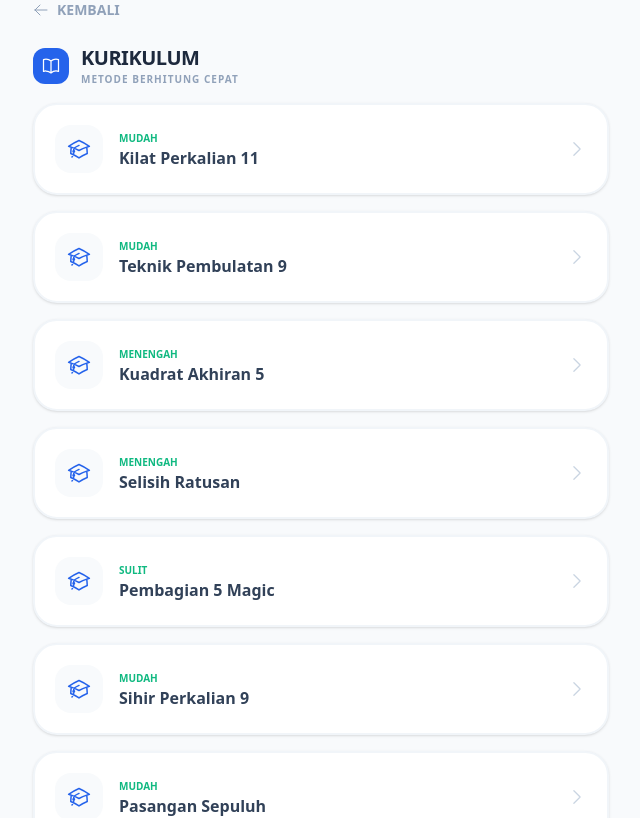
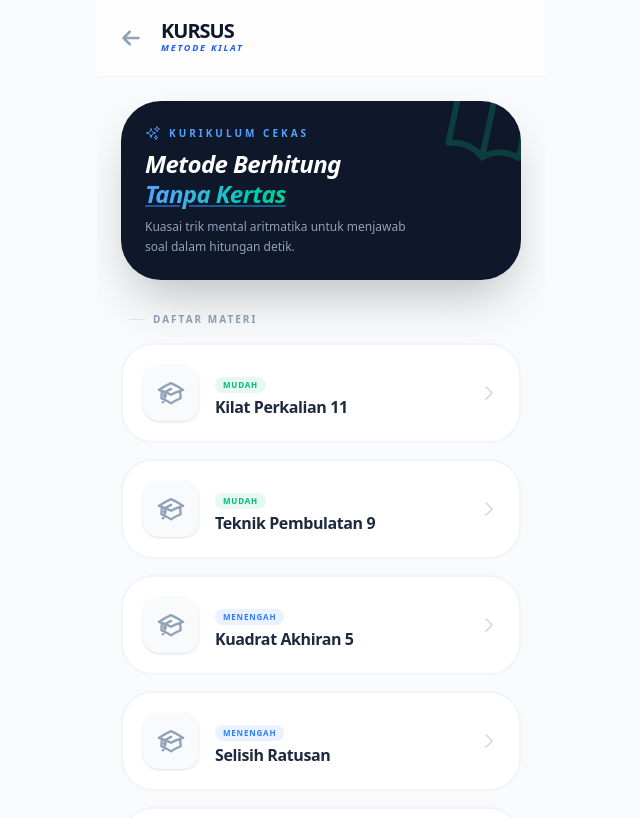
Before and after one commit to gonemaul/cekas, a Vue app: page /learn in a window 1280 px wide. Shown: the top 818 px of the page, without its empty margins (319-959 px from the left). Built offline with nearby package versions, Linux system fonts and the light colour scheme.

Commit message:
update learn view

```diff
--- a/src/components/home/HomeFooter.vue
+++ b/src/components/home/HomeFooter.vue
@@ -13,7 +13,7 @@ defineEmits(['open-patch'])
     </button>
 
     <p class="text-[9px] text-slate-300 font-bold uppercase tracking-widest leading-none">
-      &copy; {{ new Date().getFullYear() }} {{ APP_IDENTITY.name }} • {{ APP_IDENTITY.slogan }}
+      &copy; {{ new Date().getFullYear() }} {{ APP_IDENTITY.copyright }} • {{ APP_IDENTITY.version }}
     </p>
   </footer>
 </template>
--- /dev/null
+++ b/src/components/layout/AppFooter.vue
@@ -0,0 +1,18 @@
+<script setup>
+import { APP_IDENTITY } from '@/constants/appConfig'
+</script>
+
+<template>
+  <footer class="p-8 flex flex-col items-center gap-3 mt-auto">
+    <div class="flex items-center gap-2 opacity-30">
+       <div class="h-px w-8 bg-slate-400"></div>
+       <span class="text-[9px] font-black uppercase tracking-[0.3em] text-slate-900">
+         {{ APP_IDENTITY.fullName }}
+       </span>
+       <div class="h-px w-8 bg-slate-400"></div>
+    </div>
+    <p class="text-[8px] text-slate-300 font-bold uppercase tracking-widest leading-none">
+      &copy; {{ new Date().getFullYear() }} {{ APP_IDENTITY.copyright }} • {{ APP_IDENTITY.version }}
+    </p>
+  </footer>
+</template>
--- /dev/null
+++ b/src/components/layout/AppHeader.vue
@@ -0,0 +1,44 @@
+<script setup>
+import { useRouter } from 'vue-router'
+import { APP_IDENTITY } from '@/constants/appConfig'
+import { ArrowLeftIcon, InformationCircleIcon } from '@heroicons/vue/24/outline'
+
+const props = defineProps({
+  showBack: { type: Boolean, default: false },
+  backRoute: { type: String, default: '/' },
+  title: { type: String, default: '' },
+  subtitle: { type: String, default: '' }
+})
+
+const router = useRouter()
+const emit = defineEmits(['open-info'])
+
+const handleNavigate = () => {
+  router.push(props.backRoute)
+}
+</script>
+
+<template>
+  <header class="sticky top-0 z-50 bg-white/80 backdrop-blur-md px-6 py-5 flex items-center justify-between border-b border-slate-100">
+    <div class="flex items-center gap-3">
+      <button v-if="showBack" @click="handleNavigate" class="p-2 -ml-2 text-slate-400 hover:text-blue-600 transition-all">
+        <ArrowLeftIcon class="w-5 h-5 stroke-[3]" />
+      </button>
+
+      <img v-else src="/icons/logo.webp" class="w-10 h-10 rounded-xl shadow-md rotate-2 object-cover" />
+
+      <div>
+        <h1 class="text-xl font-black tracking-tighter text-slate-900 leading-none uppercase">
+          {{ title || APP_IDENTITY.name }}
+        </h1>
+        <p class="text-[9px] font-bold text-blue-600 tracking-[0.2em] uppercase italic">
+          {{ subtitle || APP_IDENTITY.slogan }}
+        </p>
+      </div>
+    </div>
+
+    <button v-if="!showBack" @click="emit('open-info')" class="w-10 h-10 bg-slate-50 rounded-full flex items-center justify-center text-slate-400">
+      <InformationCircleIcon class="w-5 h-5" />
+    </button>
+  </header>
+</template>
--- a/src/constants/appConfig.js
+++ b/src/constants/appConfig.js
@@ -2,7 +2,7 @@ export const APP_IDENTITY = {
   name: 'Cekas',
   fullName: 'Cekas Arithmetic',
   slogan: 'Tangkas Berhitung, Cerdas Menalar',
-  version: '1.8.1-beta',
+  version: '1.8.2-beta',
   release_name: 'PWA Stability',
   storage_key: 'cekas_history_v1',
   copyright: 'Cekas Digital Indonesia',
--- a/src/views/LearnView.vue
+++ b/src/views/LearnView.vue
@@ -1,67 +1,99 @@
 <script setup>
 import { useRouter } from 'vue-router'
 import { dbService } from '@/services/dbService'
+import { APP_IDENTITY } from '@/constants/appConfig' // Mengambil config global
+import AppHeader from '@/components/layout/AppHeader.vue'
+import AppFooter from '@/components/layout/AppFooter.vue'
 import {
   AcademicCapIcon,
   ChevronRightIcon,
   BookOpenIcon,
   ArrowLeftIcon,
+  SparklesIcon
 } from '@heroicons/vue/24/outline'
 
 const router = useRouter()
 const lessons = dbService.getAllLessons()
+
+// Utility untuk warna kesulitan (Optional)
+const getDiffClass = (diff) => {
+  if (diff.toLowerCase() === 'mudah') return 'text-emerald-500 bg-emerald-500/10'
+  if (diff.toLowerCase() === 'menengah') return 'text-blue-500 bg-blue-500/10'
+  return 'text-amber-500 bg-amber-500/10'
+}
 </script>
 
 <template>
-  <div class="space-y-6 animate-in fade-in slide-in-from-bottom-4 duration-500">
-    <button
-      @click="router.push('/')"
-      class="flex items-center gap-2 text-slate-400 font-bold text-sm mb-6 hover:text-blue-600"
-    >
-      <ArrowLeftIcon class="w-4 h-4" /> KEMBALI
-    </button>
-    <div class="flex items-center gap-3 mb-4">
-      <div class="p-2 bg-primary rounded-xl text-white">
-        <BookOpenIcon class="w-5 h-5" />
+  <div class="min-h-screen bg-slate-50 flex flex-col max-w-md mx-auto relative overflow-x-hidden">
+    <AppHeader
+      :showBack="true"
+      backRoute="/"
+      title="KURSUS"
+      subtitle="METODE KILAT"
+    />
+
+    <main class="flex-1 p-6 space-y-8 animate-in fade-in slide-in-from-bottom-4 duration-500">
+
+      <div class="bg-slate-900 p-6 rounded-[2.5rem] text-white shadow-2xl relative overflow-hidden group">
+        <div class="absolute -right-4 -top-6 opacity-20 rotate-12 group-hover:scale-110 transition-transform duration-700">
+          <BookOpenIcon class="w-24 h-24 text-emerald-400" />
         </div>
-      <div>
-        <h2 class="text-xl font-black text-slate-800 uppercase tracking-tight">Kurikulum</h2>
-        <p class="text-[10px] font-bold text-slate-400 uppercase tracking-widest">
-          Metode Berhitung Cepat
+
+        <div class="relative z-10">
+          <div class="flex items-center gap-2 mb-2 text-blue-400">
+            <SparklesIcon class="w-4 h-4" />
+            <span class="text-[10px] font-black uppercase tracking-[0.3em]">Kurikulum Cekas</span>
+          </div>
+          <h2 class="text-2xl font-black italic tracking-tight leading-tight mb-2">
+            Metode Berhitung <br/>
+            <span class="bg-gradient-to-r from-blue-400 to-emerald-400 bg-clip-text text-transparent underline decoration-blue-500/30">Tanpa Kertas</span>
+          </h2>
+          <p class="text-xs text-slate-400 font-medium leading-relaxed max-w-[80%]">
+            Kuasai trik mental aritmatika untuk menjawab soal dalam hitungan detik.
           </p>
         </div>
       </div>
+
+      <div class="space-y-4">
+        <h3 class="text-[10px] font-black text-slate-400 uppercase tracking-[0.2em] flex items-center gap-2 px-2">
+          <span class="w-4 h-px bg-slate-200"></span>
+          Daftar Materi
+        </h3>
 
         <div class="grid gap-4">
           <button
             v-for="lesson in lessons"
             :key="lesson.id"
             @click="router.push(`/learn/${lesson.id}`)"
-        class="group flex items-center justify-between p-5 bg-white border-2 border-slate-100 rounded-3xl hover:border-primary transition-all active:scale-95 shadow-sm text-left"
+            class="group flex items-center justify-between p-5 bg-white border-2 border-slate-100 rounded-[2rem] hover:border-blue-500 hover:shadow-lg hover:shadow-blue-500/5 transition-all active:scale-[0.97] text-left relative overflow-hidden"
           >
-        <div class="flex items-center gap-4">
-          <div
-            class="w-12 h-12 bg-slate-50 rounded-2xl flex items-center justify-center text-primary group-hover:bg-primary group-hover:text-white transition-colors"
-          >
-            <AcademicCapIcon class="w-6 h-6" />
+            <div class="flex items-center gap-4 relative z-10">
+              <div class="w-14 h-14 bg-slate-50 rounded-2xl flex items-center justify-center text-slate-400 group-hover:bg-gradient-to-br group-hover:from-blue-500 group-hover:to-emerald-500 group-hover:text-white transition-all duration-300 shadow-sm">
+                <AcademicCapIcon class="w-7 h-7 stroke-[2]" />
               </div>
+
               <div>
-            <span class="block text-[10px] font-black text-secondary uppercase mb-0.5">
+                <span :class="[getDiffClass(lesson.difficulty), 'inline-block text-[8px] font-black uppercase px-2 py-0.5 rounded-full mb-1 tracking-widest']">
                   {{ lesson.difficulty }}
                 </span>
-            <h3 class="font-extrabold text-slate-700 leading-tight">
+                <h3 class="font-black text-slate-800 leading-tight text-base tracking-tight group-hover:text-blue-600 transition-colors">
                   {{ lesson.title }}
                 </h3>
               </div>
             </div>
-        <ChevronRightIcon
-          class="w-5 h-5 text-slate-300 group-hover:text-primary transition-colors"
-        />
+
+            <ChevronRightIcon class="w-5 h-5 text-slate-300 group-hover:text-blue-500 group-hover:translate-x-1 transition-all shrink-0" />
           </button>
         </div>
 
-    <div v-if="lessons.length === 0" class="text-center py-10">
-      <p class="text-slate-400 italic font-medium">Materi akan segera hadir...</p>
+        <div v-if="lessons.length === 0" class="text-center py-16 bg-slate-50 border-2 border-dashed border-slate-200 rounded-[2rem]">
+          <p class="text-slate-400 italic text-sm font-bold uppercase tracking-widest">
+            Materi akan segera hadir...
+          </p>
         </div>
       </div>
+    </main>
+
+    <AppFooter/>
+  </div>
 </template>
--- a/src/views/LessonDetailView.vue
+++ b/src/views/LessonDetailView.vue
@@ -1,101 +1,117 @@
 <script setup>
 import { useRoute, useRouter } from 'vue-router'
 import { dbService } from '@/services/dbService'
-import { ArrowLeftIcon, PlayIcon, LightBulbIcon } from '@heroicons/vue/24/solid'
+import { APP_IDENTITY } from '@/constants/appConfig'
+import {
+  ArrowLeftIcon,
+  PlayIcon,
+  LightBulbIcon,
+  AcademicCapIcon,
+  BeakerIcon
+} from '@heroicons/vue/24/solid'
+import AppHeader from '@/components/layout/AppHeader.vue'
 
 const route = useRoute()
 const router = useRouter()
 const lesson = dbService.getLessonById(route.params.id)
 
 const startGuidedPractice = () => {
-  // Mengirim info mode, level, DAN id materi ke GameView
   router.push({
     name: 'game',
     params: {
       mode: lesson.config.mode,
       level: lesson.config.range,
     },
-    query: { timer: 10, method: lesson.id }, // ID ini dibaca GameView untuk logika khusus
+    query: { timer: 10, method: lesson.id },
   })
 }
 </script>
 
 <template>
-  <div v-if="lesson" class="space-y-6 animate-in fade-in zoom-in-95 duration-300">
-    <button
-      @click="router.push('/learn')"
-      class="flex items-center gap-2 text-slate-400 font-bold text-sm hover:text-primary transition-colors"
-    >
-      <ArrowLeftIcon class="w-4 h-4" /> KEMBALI KE KURIKULUM
-    </button>
+  <div class="min-h-screen bg-slate-50 flex flex-col max-w-md mx-auto relative overflow-x-hidden">
+    <AppHeader :showBack="true" backRoute="/learn" title="DETAIL MATERI" subtitle="TEKNIK ARITMATIKA"/>
 
-    <div
-      class="bg-primary p-8 rounded-[2.5rem] text-white shadow-xl shadow-blue-100 relative overflow-hidden"
-    >
+    <main v-if="lesson" class="flex-1 p-6 space-y-8 animate-in fade-in zoom-in-95 duration-300">
+
+      <div class="bg-slate-900 p-8 rounded-[2.5rem] text-white shadow-2xl relative overflow-hidden group">
+        <div class="absolute -right-6 -bottom-6 opacity-10 group-hover:scale-110 transition-transform duration-700">
+          <AcademicCapIcon class="w-40 h-40 text-blue-400" />
+        </div>
+
         <div class="relative z-10">
-        <span
-          class="text-[10px] font-black bg-white/20 px-3 py-1 rounded-full uppercase tracking-widest"
-        >
+          <span class="inline-block text-[9px] font-black bg-blue-500/20 text-blue-300 px-3 py-1 rounded-full uppercase tracking-[0.2em] border border-blue-500/30 mb-4">
             Metode {{ lesson.category }}
           </span>
-        <h2 class="text-3xl font-black mt-3 leading-tight">{{ lesson.title }}</h2>
+          <h2 class="text-3xl font-black leading-tight italic tracking-tighter">
+            {{ lesson.title }}
+          </h2>
         </div>
-      <LightBulbIcon class="absolute -right-4 -bottom-4 w-32 h-32 text-white/10 rotate-12" />
       </div>
 
-    <div class="space-y-4">
-      <div class="bg-white p-6 rounded-3xl border-2 border-slate-100">
-        <h4
-          class="text-xs font-black text-primary uppercase tracking-widest mb-3 flex items-center gap-2"
-        >
-          <span class="w-1.5 h-1.5 bg-primary rounded-full"></span>
-          Penjelasan Strategi
-        </h4>
-        <p class="text-slate-600 leading-relaxed font-medium">
+      <div class="space-y-6">
+
+        <div class="bg-white p-6 rounded-[2rem] border-2 border-slate-100 shadow-sm relative overflow-hidden">
+          <div class="flex items-center gap-2 mb-4">
+            <div class="w-8 h-8 bg-blue-50 rounded-lg flex items-center justify-center">
+              <BeakerIcon class="w-5 h-5 text-blue-600" />
+            </div>
+            <h4 class="text-xs font-black text-slate-800 uppercase tracking-widest">Strategi Kilat</h4>
+          </div>
+          <p class="text-slate-600 leading-relaxed font-medium text-sm">
             {{ lesson.theory }}
           </p>
         </div>
-      <div class="bg-blue-50 p-4 rounded-2xl border-2 border-dashed border-blue-200">
-        <div class="flex items-center gap-2 mb-1">
-          <LightBulbIcon class="w-4 h-4 text-primary" />
-          <h4 class="text-[10px] font-black text-primary uppercase tracking-widest">Pro Tip</h4>
+
+        <div class="bg-emerald-500/5 border border-emerald-500/20 p-5 rounded-3xl flex gap-4 items-start">
+          <div class="bg-emerald-500 rounded-full p-1.5 shrink-0 mt-1">
+            <LightBulbIcon class="w-3 h-3 text-white" />
           </div>
-        <p class="text-xs text-slate-500 italic leading-relaxed">
+          <div>
+            <h4 class="text-[10px] font-black text-emerald-700 uppercase tracking-widest mb-1">Cekas Pro Tip</h4>
+            <p class="text-xs text-emerald-900/70 italic font-medium leading-relaxed">
               {{ lesson.tips }}
-        </p>
-      </div>
-
-      <div class="bg-emerald-50 p-6 rounded-3xl border-2 border-emerald-100 relative">
-        <h4 class="text-[10px] font-black text-emerald-600 uppercase tracking-widest mb-2">
-          Simulasi Cepat
-        </h4>
-        <div class="font-mono text-lg font-black text-emerald-800 tracking-tight">
-          {{ lesson.example }}
-        </div>
-        <div class="absolute top-4 right-6 text-emerald-200 uppercase font-black text-xs italic">
-          Example
-        </div>
-      </div>
-    </div>
-
-    <div class="pt-4">
-      <button
-        @click="startGuidedPractice"
-        class="w-full py-5 bg-slate-800 text-white font-black rounded-[2rem] shadow-2xl hover:bg-slate-700 transition-all active:scale-95 flex items-center justify-center gap-3 border-b-4 border-slate-950"
-      >
-        <PlayIcon class="w-6 h-6 text-secondary" />
-        MULAI LATIHAN KHUSUS
-      </button>
-      <p class="text-center text-[10px] text-slate-400 mt-4 font-bold uppercase tracking-tighter">
-        Latihan ini akan berfokus pada teknik {{ lesson.title }} saja.
             </p>
           </div>
         </div>
 
-  <div v-else class="text-center py-20">
-    <p class="text-slate-400 font-bold">Materi tidak ditemukan.</p>
-    <button @click="router.push('/learn')" class="text-primary font-black mt-4 underline">
-      Kembali
+        <div class="bg-slate-950 p-6 rounded-[2rem] border-b-4 border-slate-800 relative">
+          <h4 class="text-[9px] font-black text-slate-500 uppercase tracking-[0.3em] mb-4">Visual Simulation</h4>
+          <div class="font-mono text-2xl font-black bg-gradient-to-r from-blue-400 to-emerald-400 bg-clip-text text-transparent tracking-tighter">
+            {{ lesson.example }}
+          </div>
+          <div class="absolute top-6 right-8 opacity-10">
+            <span class="text-4xl font-black text-white italic">EX</span>
+          </div>
+        </div>
+
+      </div>
+
+      <div class="pt-6 pb-10">
+        <button
+          @click="startGuidedPractice"
+          class="w-full py-5 bg-slate-900 text-white font-black rounded-[2rem] shadow-xl hover:shadow-blue-500/20 transition-all active:scale-95 flex items-center justify-center gap-3 border-b-4 border-black"
+        >
+          <div class="bg-blue-500 p-1 rounded-full">
+            <PlayIcon class="w-5 h-5 text-white" />
+          </div>
+          <span>MULAI LATIHAN MANDIRI</span>
         </button>
+        <p class="text-center text-[9px] text-slate-400 mt-5 font-bold uppercase tracking-[0.2em] leading-relaxed">
+          Selesaikan 10 soal untuk <br/> menguasai teknik ini
+        </p>
+      </div>
+
+    </main>
+
+    <main v-else class="flex-1 flex flex-col items-center justify-center p-12 text-center">
+      <div class="w-20 h-20 bg-slate-100 rounded-full flex items-center justify-center mb-4">
+        <span class="text-4xl">🧐</span>
+      </div>
+      <p class="text-slate-400 font-black uppercase text-xs tracking-widest">Materi Hilang dari Radar</p>
+      <button @click="router.push('/learn')" class="mt-4 text-blue-600 font-black text-sm underline decoration-2 underline-offset-4">
+        Kembali ke Kurikulum
+      </button>
+    </main>
+
   </div>
 </template>
```
Also changed, not shown: src/components/AppHeader.vue (deleted, +0 -26 lines). Lines whose indentation alone changed are shown as unchanged.
